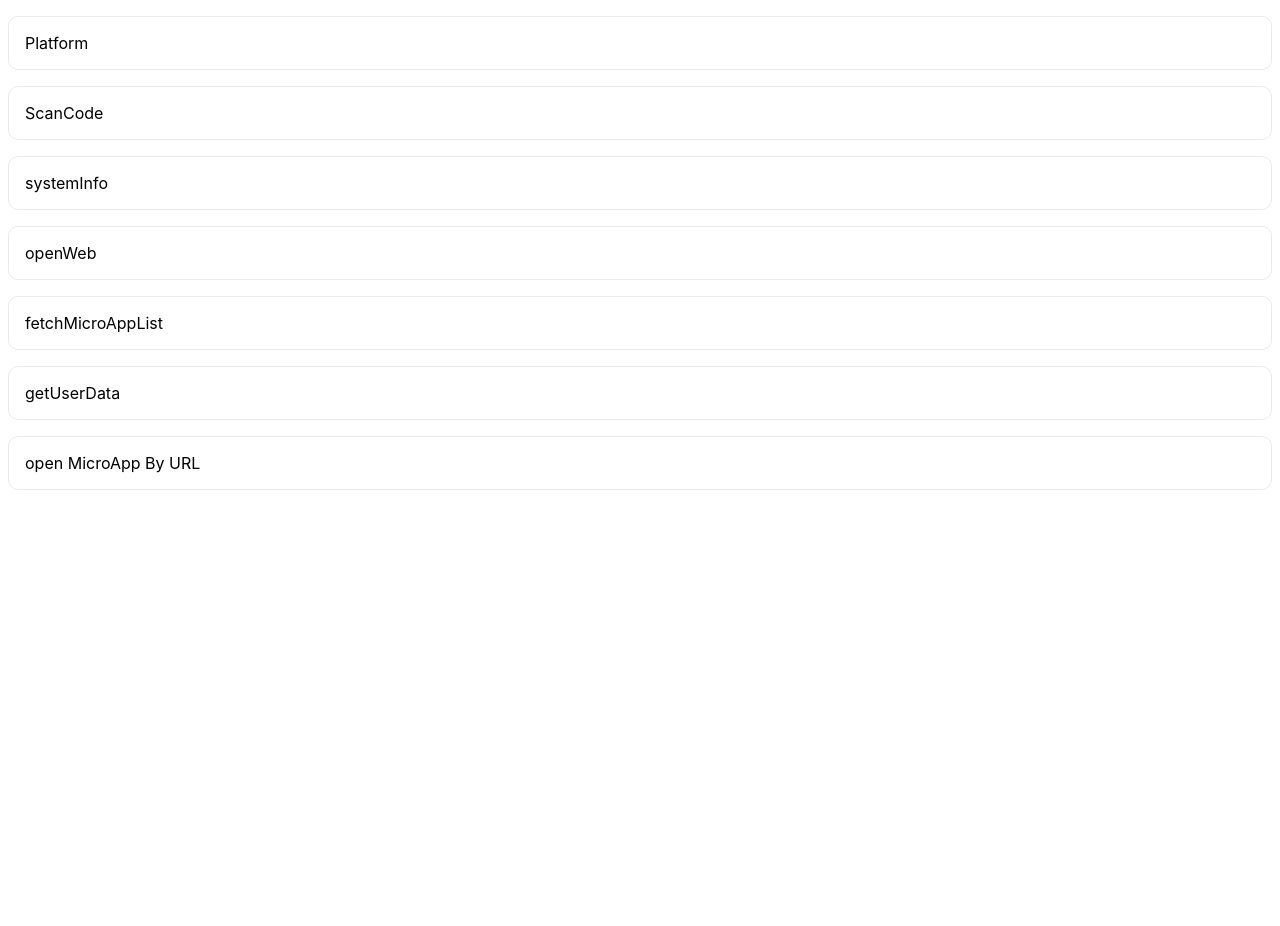
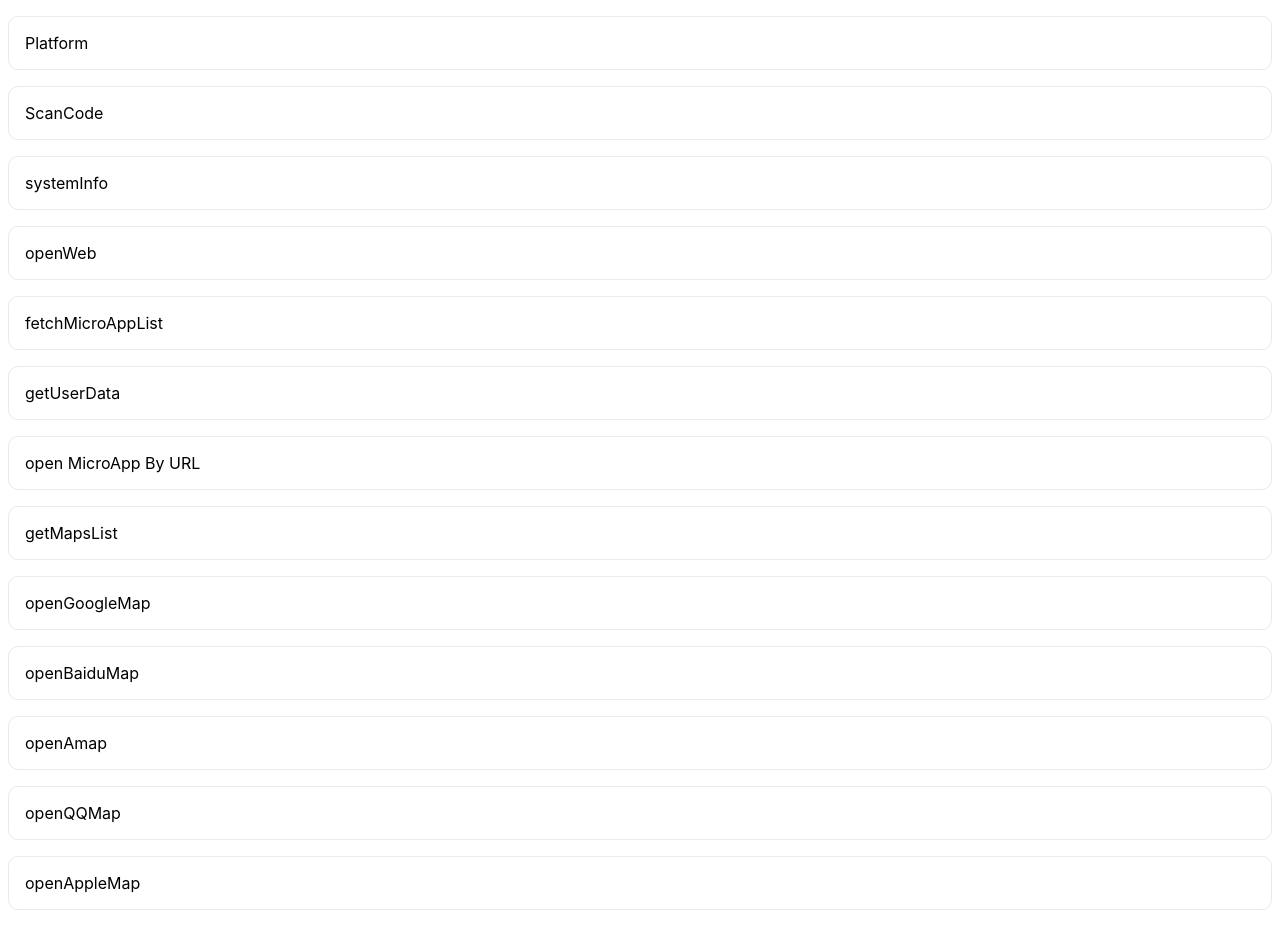
Before and after one commit to falcon11/micro-app-demo-nextjs, a Next.js app: page /device in a window 1280 px wide. Before the commit the page ends 800 px from the top, so only its background shows below. Built offline with nearby package versions, Linux system fonts and the light colour scheme.

Commit message:
feat: add mapsList and open map example

```diff
--- a/pages/device/index.js
+++ b/pages/device/index.js
@@ -42,6 +42,34 @@
   const openMicroAppWithURL = async () => {
     alita.device.openMicroApp({ appURL: "http://127.0.0.1:3000" });
   }
+  const getMapsList = async () => {
+    const mapsList = await alita.device.mapsList();
+    console.log('mapsList', mapsList);
+    alert(JSON.stringify(mapsList));
+  }
+  const openGoogleMap = async () => {
+    await alita.device.openURLScheme({ url: 'comgooglemaps://?saddr=Google+Inc,+8th+Avenue,+New+York,+NY&daddr=John+F.+Kennedy+International+Airport,+Van+Wyck+Expressway,+Jamaica,+New+York&directionsmode=transit' });
+  }
+  const openBaiduMap = async () => {
+    await alita.device.openURLScheme({
+      url: 'baidumap://map/direction?origin=中关村&destination=五道口&mode=driving&region=北京&src=ios.baidu.openAPIdemo',
+    })
+  }
+  const openAmap = async () => {
+    await alita.device.openURLScheme({
+      url: 'iosamap://navi?sourceApplication=applicationName&poiname=fangheng&poiid=BGVIS&lat=36.547901&lon=104.258354&dev=1&style=2',
+    })
+  }
+  const openQQMap = async () => {
+    await alita.device.openURLScheme({
+      url: 'qqmap://map/routeplan?type=drive&from=清华&fromcoord=39.994745,116.247282&to=怡和世家&tocoord=39.867192,116.493187&referer=OB4BZ-D4W3U-B7VVO-4PJWW-6TKDJ-WPB77',
+    })
+  }
+  const openAppleMap = async () => {
+    alita.device.openURLScheme({
+      url: 'http://maps.apple.com/?saddr=Cupertino&daddr=San+Francisco'
+    })
+  }
   return (
     <div className={styles.container}>
       <Head>
@@ -70,6 +98,24 @@
         <div className={styles.cell} onClick={openMicroAppWithURL}>
           <a>open MicroApp By URL</a>
         </div>
+        <div className={styles.cell} onClick={getMapsList}>
+          <a>getMapsList</a>
+        </div>
+        <div className={styles.cell} onClick={openGoogleMap}>
+          <a>openGoogleMap</a>
+        </div>
+        <div className={styles.cell} onClick={openBaiduMap}>
+          <a>openBaiduMap</a>
+        </div>
+        <div className={styles.cell} onClick={openAmap}>
+          <a>openAmap</a>
+        </div>
+        <div className={styles.cell} onClick={openQQMap}>
+          <a>openQQMap</a>
+        </div>
+        <div className={styles.cell} onClick={openAppleMap}>
+          <a>openAppleMap</a>
+        </div>
       </div>
     </div>
   );
```
Also changed, not shown: pages/ui/index.js (+9 -0 lines).
